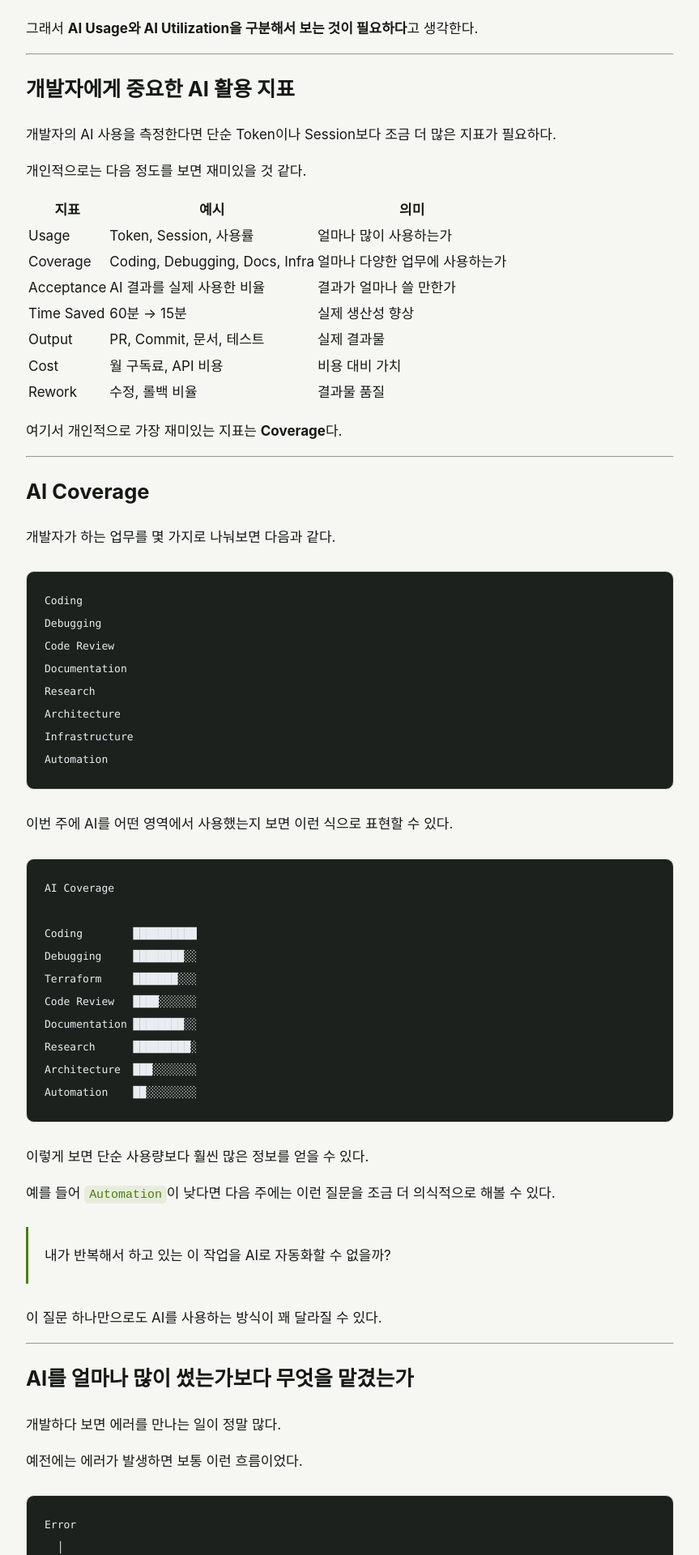
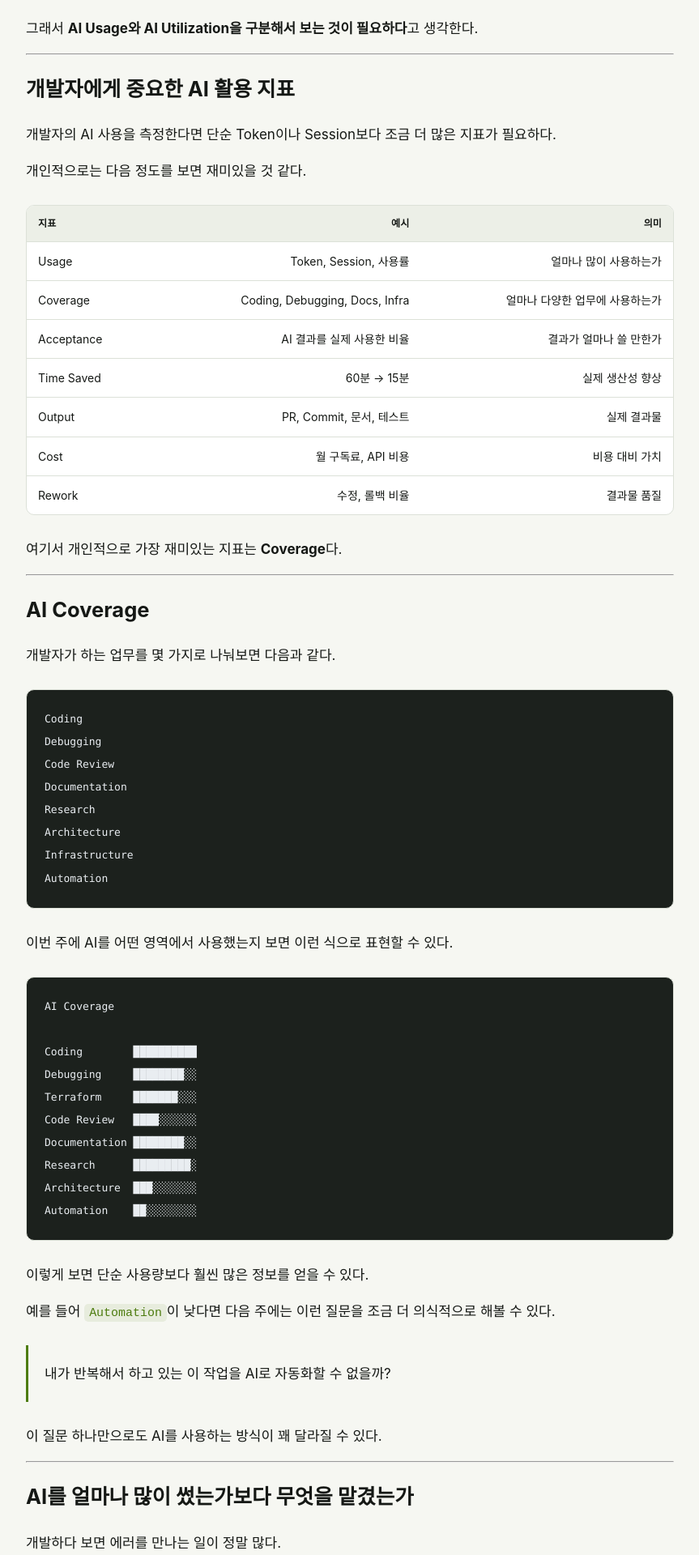
Before and after one commit to choi-jiwoong/choi-jiwoong.github.io, a Jekyll site: the page built from _posts/2026-09-03-measuring-ai-usage-and-productivity.md, in a window 1280 px wide. Shown: the part 2041-3961 px from the top of the page at 81% size, without its empty margins (208-1071 px from the left). Built offline with Jekyll 4.4.1, drawn with Linux system fonts in a browser that asks for light colours.

Commit message:
Improve post table readability

```diff
--- a/assets/css/main.css
+++ b/assets/css/main.css
@@ -137,6 +137,35 @@ button { font: inherit; }
 .post-content :not(pre) > code { padding: 3px 6px; border-radius: 5px; background: var(--accent-soft); color: var(--accent); font: .88em ui-monospace, monospace; }
 .post-content pre { overflow-x: auto; margin: 28px 0; padding: 22px; border: 1px solid var(--line); border-radius: 10px; background: var(--code); color: #e9edf1; }
 .post-content pre code { font: 13px/1.75 ui-monospace, SFMono-Regular, Menlo, Consolas, monospace; }
+.post-content table {
+  width: 100%;
+  margin: 28px 0;
+  border-collapse: separate;
+  border-spacing: 0;
+  border: 1px solid var(--line);
+  border-radius: 10px;
+  overflow: hidden;
+  background: var(--surface);
+  font-size: 14px;
+}
+.post-content th,
+.post-content td {
+  padding: 12px 14px;
+  border-bottom: 1px solid var(--line);
+  text-align: right;
+  white-space: nowrap;
+}
+.post-content th:first-child,
+.post-content td:first-child { text-align: left; }
+.post-content th {
+  background: var(--surface-2);
+  color: var(--text);
+  font-size: 12px;
+  font-weight: 800;
+  letter-spacing: .01em;
+}
+.post-content tbody tr:last-child td { border-bottom: 0; }
+.post-content tbody tr:hover { background: var(--accent-soft); }
 .post-end { display: flex; justify-content: space-between; padding-top: 28px; border-top: 1px solid var(--line); color: var(--muted); font: 700 12px/1 ui-monospace, monospace; }
 .post-end span { color: var(--accent); }
 
@@ -167,6 +196,8 @@ button { font: inherit; }
   .about-grid { grid-template-columns: 1fr; }
   .about-panel { padding: 30px 0; }
   .about-panel + .about-panel { padding-left: 0; border-left: 0; border-top: 1px solid var(--line); }
+  .post-content { overflow-x: auto; }
+  .post-content table { min-width: 680px; }
 }
 
 @media (max-width: 620px) {
@@ -185,6 +216,7 @@ button { font: inherit; }
   .post-page { padding-top: 50px; }
   .post-header { padding-top: 46px; }
   .post-content { font-size: 16px; }
+  .post-content table { min-width: 640px; }
   .about-page { padding: 72px 0 80px; }
   .about-lead { margin-bottom: 50px; font-size: 17px; }
   .about-cta { margin-top: 62px; padding: 28px; align-items: flex-start; flex-direction: column; }
```
